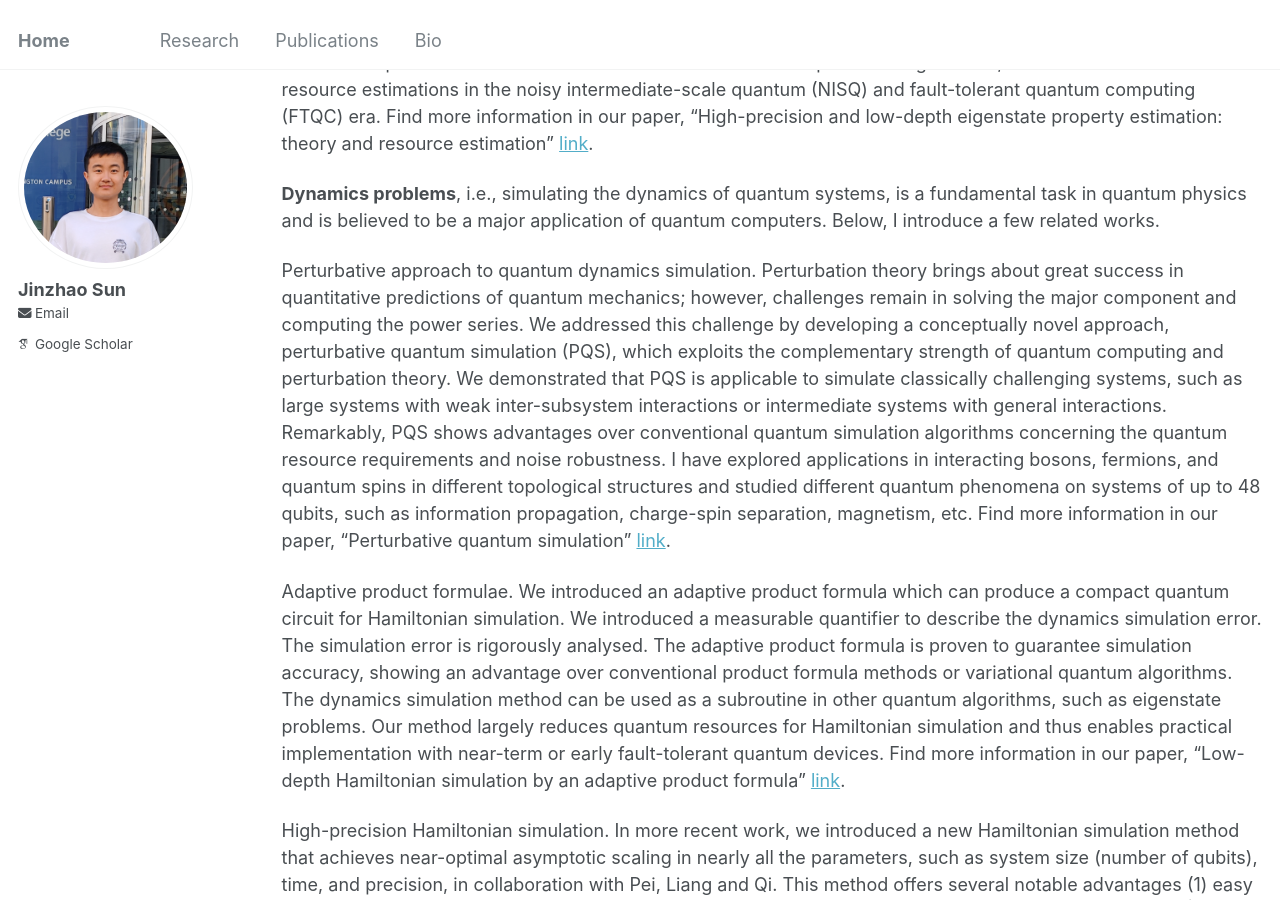
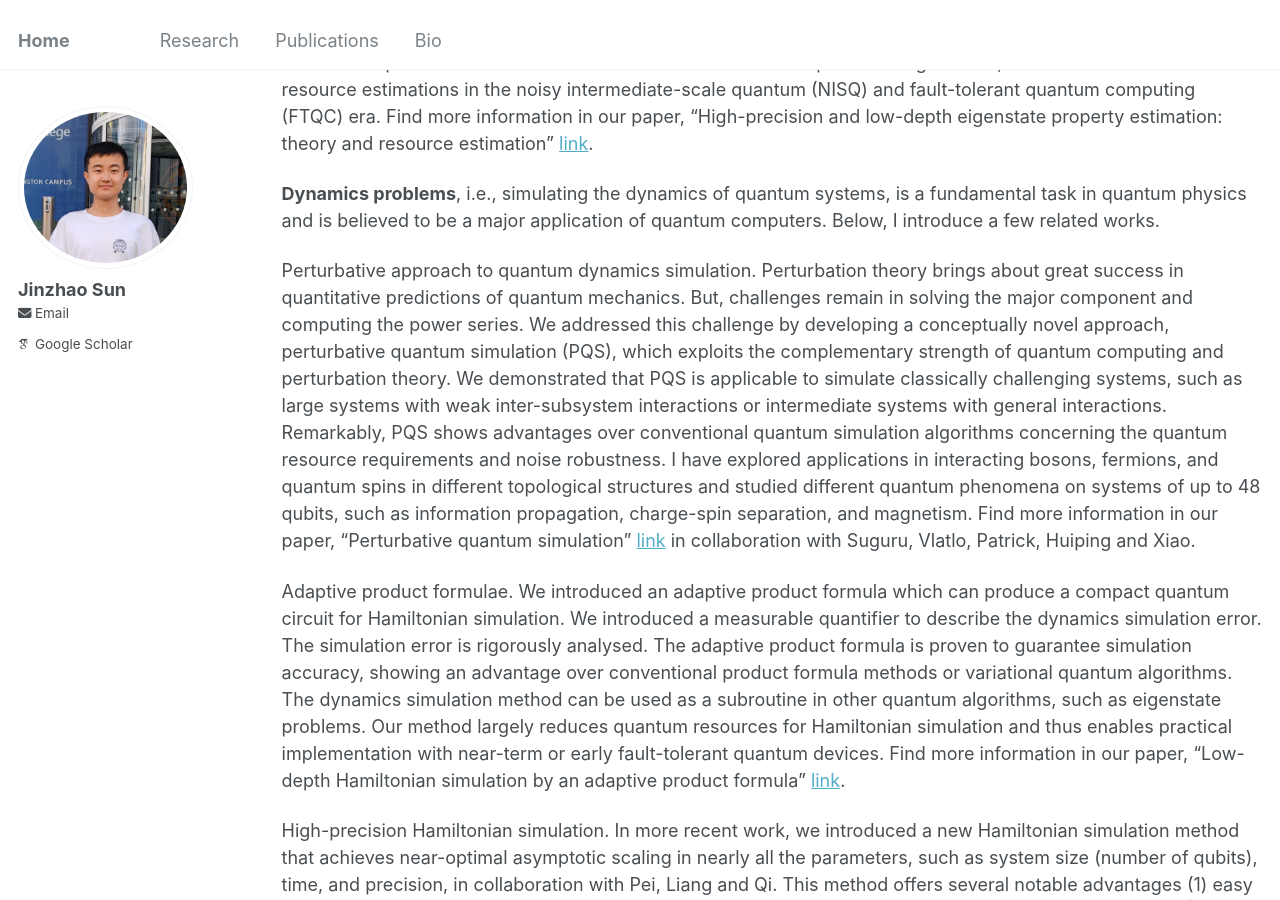
Before and after one commit to jinzhao-sun/jinzhao-sun.github.io, a Jekyll site: the page built from _pages/research.md, in a window 1280 px wide and 900 px high, scrolled down 1331 px. Built offline with Jekyll 4.4.1, drawn with Linux system fonts in a browser that asks for light colours; some web fonts are replaced; some of the changed text lies outside the part shown.

Commit message:
Update research.md

```diff
--- a/_pages/research.md
+++ b/_pages/research.md
@@ -35,7 +35,7 @@ In more recent work in collaboration with Pei, Tom and Myungshik, we provide a f
 
 **Dynamics problems**, i.e., simulating the dynamics of quantum systems, is a fundamental task in quantum physics and is believed to be a major application of quantum computers. Below, I introduce a few related works.
 
-Perturbative approach to quantum dynamics simulation. Perturbation theory brings about great success in quantitative predictions of quantum mechanics; however, challenges remain in solving the major component and computing the power series. We addressed this challenge by developing a conceptually novel approach, perturbative quantum simulation (PQS), which exploits the complementary strength of quantum computing and perturbation theory. We demonstrated that PQS is applicable to simulate classically challenging systems, such as large systems with weak inter-subsystem interactions or intermediate systems with general interactions. Remarkably, PQS shows advantages over conventional quantum simulation algorithms concerning the quantum resource requirements and noise robustness. I have explored applications in interacting bosons, fermions, and quantum spins in different topological structures and studied different quantum phenomena on systems of up to 48 qubits, such as information propagation, charge-spin separation, magnetism, etc. Find more information in our paper, "Perturbative quantum simulation" [link](https://journals.aps.org/prl/abstract/10.1103/PhysRevLett.129.120505).
+Perturbative approach to quantum dynamics simulation. Perturbation theory brings about great success in quantitative predictions of quantum mechanics. But, challenges remain in solving the major component and computing the power series. We addressed this challenge by developing a conceptually novel approach, perturbative quantum simulation (PQS), which exploits the complementary strength of quantum computing and perturbation theory. We demonstrated that PQS is applicable to simulate classically challenging systems, such as large systems with weak inter-subsystem interactions or intermediate systems with general interactions. Remarkably, PQS shows advantages over conventional quantum simulation algorithms concerning the quantum resource requirements and noise robustness. I have explored applications in interacting bosons, fermions, and quantum spins in different topological structures and studied different quantum phenomena on systems of up to 48 qubits, such as information propagation, charge-spin separation, and magnetism. Find more information in our paper, "Perturbative quantum simulation" [link](https://journals.aps.org/prl/abstract/10.1103/PhysRevLett.129.120505) in collaboration with Suguru, Vlatlo, Patrick, Huiping and Xiao.
 
 Adaptive product formulae. We introduced an adaptive product formula which can produce a compact quantum circuit for Hamiltonian simulation. We introduced a measurable quantifier to describe the dynamics simulation error. The simulation error is rigorously analysed. The adaptive product formula is proven to guarantee simulation accuracy, showing an advantage over conventional product formula methods or variational quantum algorithms. The dynamics simulation method can be used as a subroutine in other quantum algorithms, such as eigenstate problems. Our method largely reduces quantum resources for Hamiltonian simulation and thus enables practical implementation with near-term or early fault-tolerant quantum devices. Find more information in our paper, "Low-depth Hamiltonian simulation by an adaptive product formula" [link](https://journals.aps.org/prl/abstract/10.1103/PhysRevLett.130.040601).
 
@@ -57,7 +57,7 @@ To facilitate the practical applications of quantum computing, I have worked wit
 
 Estimating spectral features of quantum many-body systems has attracted great attention in material science
 and quantum chemistry. To achieve this task, various experimental and theoretical techniques have been developed, including spectroscopy techniques, and quantum simulation either by engineering controlled quantum
-devices or executing quantum algorithms. However, probing a quantum system's behaviour is challenging and demands substantial resources for both approaches. For instance, a real probe by neutron spectroscopy requires access to large-scale facilities with high-intensity neutron beams, while quantum computing of eigenenergies, such as phase estimation, typically requires a long coherence time in engineering controlled quantum devices. In a recent project, we established a framework for probing the excitation spectrum of quantum many-body systems with quantum simulators. Find more information in our paper, "Probing spectral features of quantum many-body systems with quantum simulators" [link](https://arxiv.org/abs/2305.07649).
+devices or executing quantum algorithms. However, probing a quantum system's behaviour is challenging and demands substantial resources for both approaches. For instance, a real probe by neutron spectroscopy requires access to large-scale facilities with high-intensity neutron beams, while quantum computing of eigenenergies, such as phase estimation, typically requires a long coherence time in engineering controlled quantum devices. In a recent project, we established a framework for probing the excitation spectrum of quantum many-body systems with quantum simulators. Find more information in our paper, "Probing spectral features of quantum many-body systems with quantum simulators" [link](https://arxiv.org/abs/2305.07649) in collaboration with Lucia, Myungshik, Andrew and Vlatko.
 
 I have been thinking of the crossover between static problems and dynamics problems, well-established spectroscopy techniques and quantum computing, and many seemingly different subjects. Some philosophical discussions on the notion of quantum machine, quantum simulation and spectroscopy can be found in my [thesis](https://ora.ox.ac.uk/objects/uuid:de5499cb-9c49-4be3-acc1-5be4cb81099d).
 
@@ -66,7 +66,7 @@ I have been thinking of the crossover between static problems and dynamics probl
 Quantum error mitigation and its transition to quantum error correction
 -----
 
-To effectively demonstrate the utility of quantum computing, we must confront challenges associated with the practical use of noisy quantum computers. Errors are an inherent aspect of quantum computing. Ensuring that quantum computing delivers accurate results in the presence of these errors is a critical consideration. Together with Suguru, Xiao, Vlatko and Simon, we initially proposed new QEM schemes to mitigate realistic noise described by Lindbladian appearing in both digital and analogue quantum devices. For noise from imperfections of the engineered Hamiltonian or additional noise operators, we showed it can be effectively suppressed by a new QEM method, termed stochastic QEM. Our method only requires accurate single qubit controls, and is thus applicable to all digital quantum computers and various analogue simulators. Find more information in our paper, "Mitigating realistic noise in practical noisy intermediate-scale quantum devices" [link](https://journals.aps.org/prapplied/abstract/10.1103/PhysRevApplied.15.034026).
+To effectively demonstrate the utility of quantum computing, we must confront challenges associated with the practical use of noisy quantum computers. Errors are an inherent aspect of quantum computing. Ensuring that quantum computing delivers accurate results in the presence of these errors is a critical consideration. Together with Suguru, Xiao, Simon and Vlatko, we initially proposed new QEM schemes to mitigate realistic noise described by Lindbladian appearing in both digital and analogue quantum devices. For noise from imperfections of the engineered Hamiltonian or additional noise operators, we showed it can be effectively suppressed by a new QEM method, termed stochastic QEM. Our method only requires accurate single qubit controls, and is thus applicable to all digital quantum computers and various analogue simulators. Find more information in our paper, "Mitigating realistic noise in practical noisy intermediate-scale quantum devices" [link](https://journals.aps.org/prapplied/abstract/10.1103/PhysRevApplied.15.034026).
 
 I have been wondering how to overcome the fundamental limits set up by QEM. This motivates us to think about an intermediate form between QEM and QEC. In recent work, we introduced an information-theoretic machinery, a commutation-derived quantum filter, to purify or correct quantum channels. This addresses the sampling problem in QEM.
 
```
